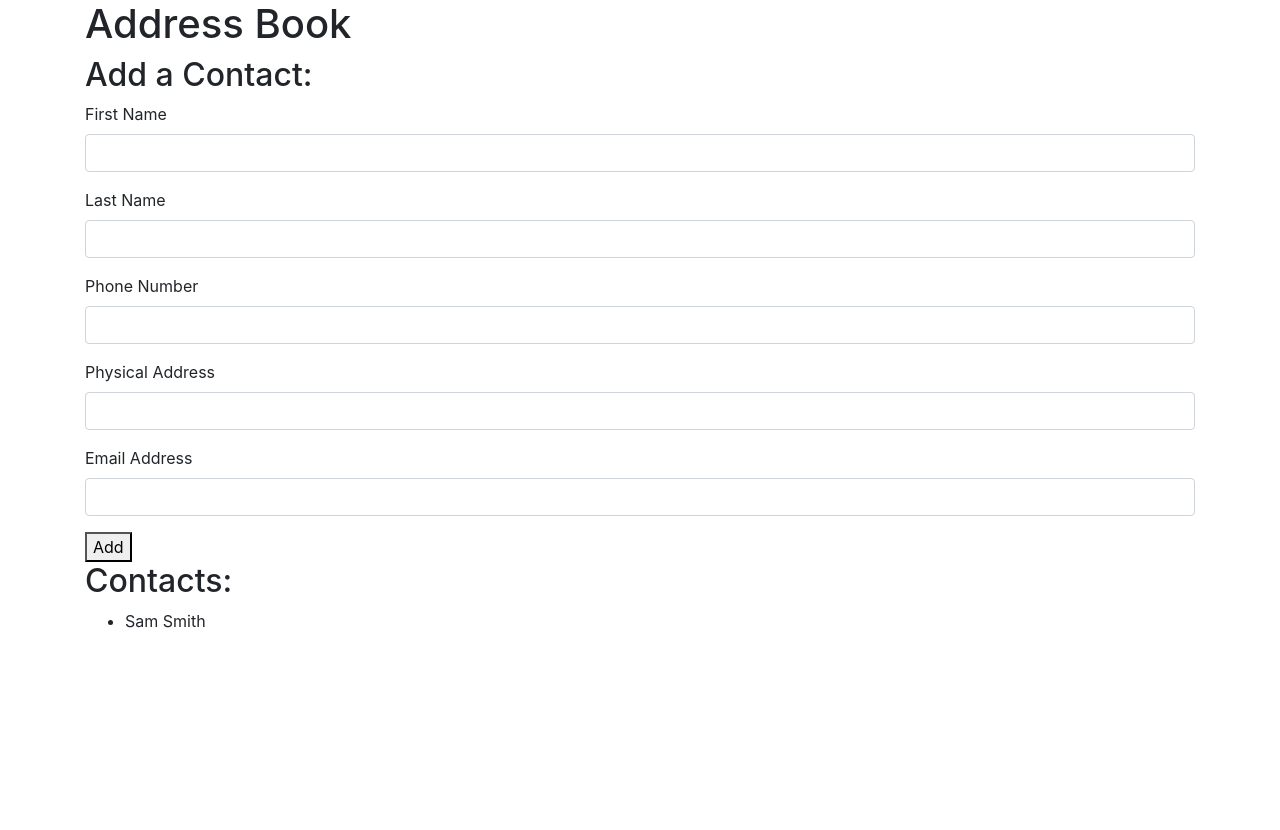
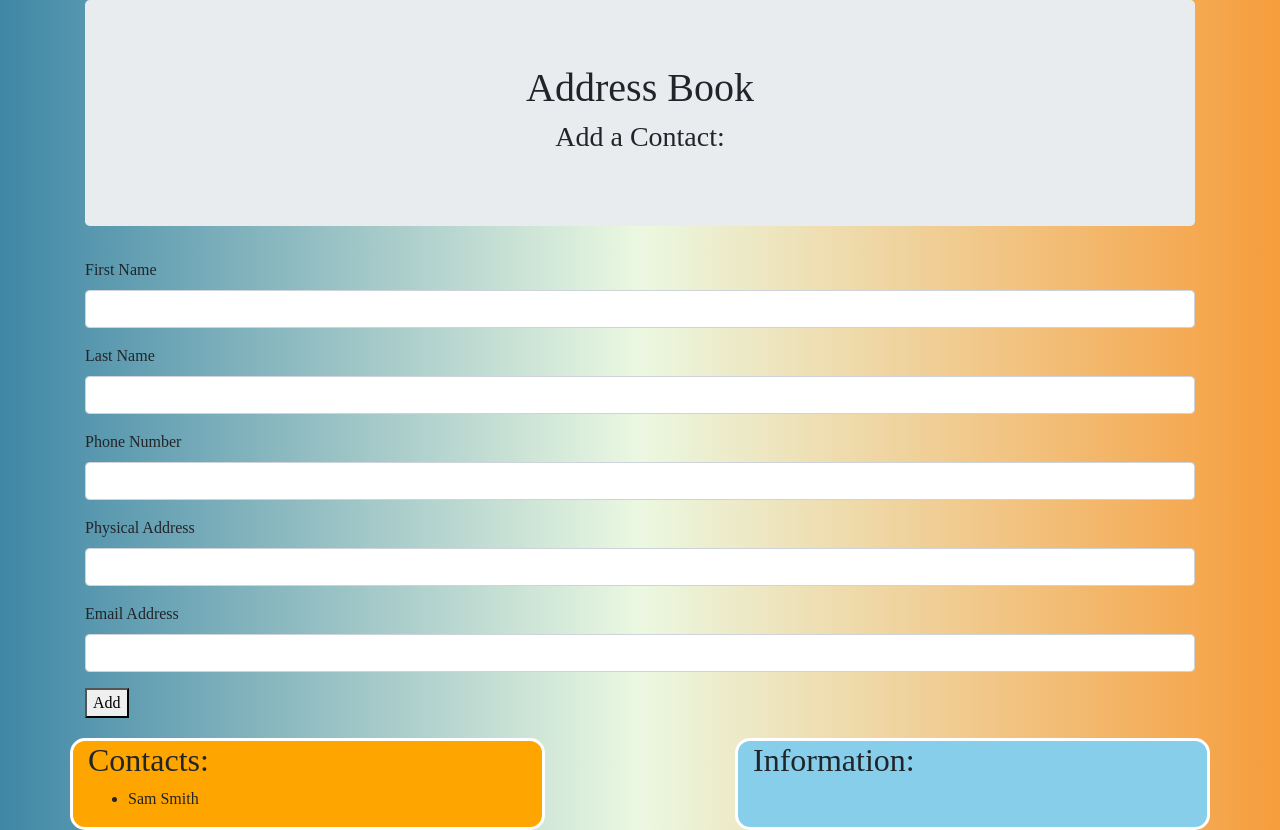
Before and after one commit to Lucaswb/updated_address_book, a plain HTML site: page index.html in a window 1280 px wide. Before the commit the page ends 800 px from the top, so only its background shows below. Drawn offline with nearby package versions, Linux system fonts and the light colour scheme.

Commit message:
update CSS and fix issues with deleting items

```diff
--- a/css/styles.css
+++ b/css/styles.css
@@ -1,3 +1,11 @@
+body {
+  font-family: serif;
+background: linear-gradient(0.25turn, #3f87a6, #ebf8e1, #f69d3c);
+}
+
+label,{
+  color: white;
+}
 
 #show-contact {
   display: none;
@@ -5,3 +13,41 @@
 .hide {
   display: none;
 }
+
+.jumbotron {
+  text-align: center;
+
+}
+
+/* #show-contact {
+  background-color: #aaa;
+  border-radius: 10px;
+}
+
+#show-contact #button {
+  margin-left: 20px;
+  margin-bottom: 20px;
+} */
+ #right {
+   margin-top: 20px;
+   background-color: orange;
+   border-radius: 15px;
+   border-style: solid;
+   border-width: 3px;
+   border-color: white;
+ }
+ #left {
+   margin-top: 20px;
+   background-color: skyblue;
+   border-radius: 15px;
+   border-style: solid;
+   border-width: 3px;
+   border-color: white;
+   margin-left: 20
+
+ }
+
+#buttons button{
+  margin-left: 5px;
+  margin-bottom: 5px;
+}
--- a/index.html
+++ b/index.html
@@ -9,8 +9,10 @@
 </head>
 <body>
   <div class="container">
+    <div class="jumbotron">
     <h1>Address Book</h1>
-    <h2>Add a Contact:</h2>
+    <h3>Add a Contact:</h>
+  </div>
     <form id="new-contact">
       <div class="form-group">
         <label for="new-first-name">First Name</label>
@@ -35,10 +37,16 @@
       <button type="submit">Add</button>
 
     </form>
-
+    <div class="row">
+      <div class="col-md-5" id= "right">
         <h2>Contacts:</h2>
         <ul id="contacts">
         </ul>
+      </div>
+      <div class="col-md-2" id= "center">
+      </div>
+      <div class="col-md-5" id="left">
+        <h2>Information:</h2>
         <div id="show-contact">
           <p>First Name: <span class="first-name"></span></p>
           <p>Last Name: <span class="last-name"></span></p>
@@ -48,6 +56,9 @@
           <div id="buttons">
           </div>
         </div>
+
+      </div>
+    </div>
   </div>
 </body>
 </html>
--- a/js/scripts.js
+++ b/js/scripts.js
@@ -187,9 +187,9 @@ Contact.prototype.getPhysicalAddress = function() {
 
    var buttons = $("#buttons");
    buttons.empty();
-   buttons.append("<button class='deleteButton' id=" + contact.id + ">Delete</button>"+"<br>")
-   buttons.append("<button class='updateEmailButton' id=" + contact.id + ">Update email address</button>"+"<br>")
-   buttons.append("<button class='updatePhysicalAddressButton' id=" + contact.id + ">Update physical address</button>"+"<br>")
+   buttons.append("<button class='deleteButton' id=" + contact.id + ">Delete</button>")
+   buttons.append("<button class='updateEmailButton' id=" + contact.id + ">add email</button>")
+   buttons.append("<button class='updatePhysicalAddressButton' id=" + contact.id + ">add address</button>")
 
  }
 
```
Lines whose indentation alone changed are shown as unchanged.
